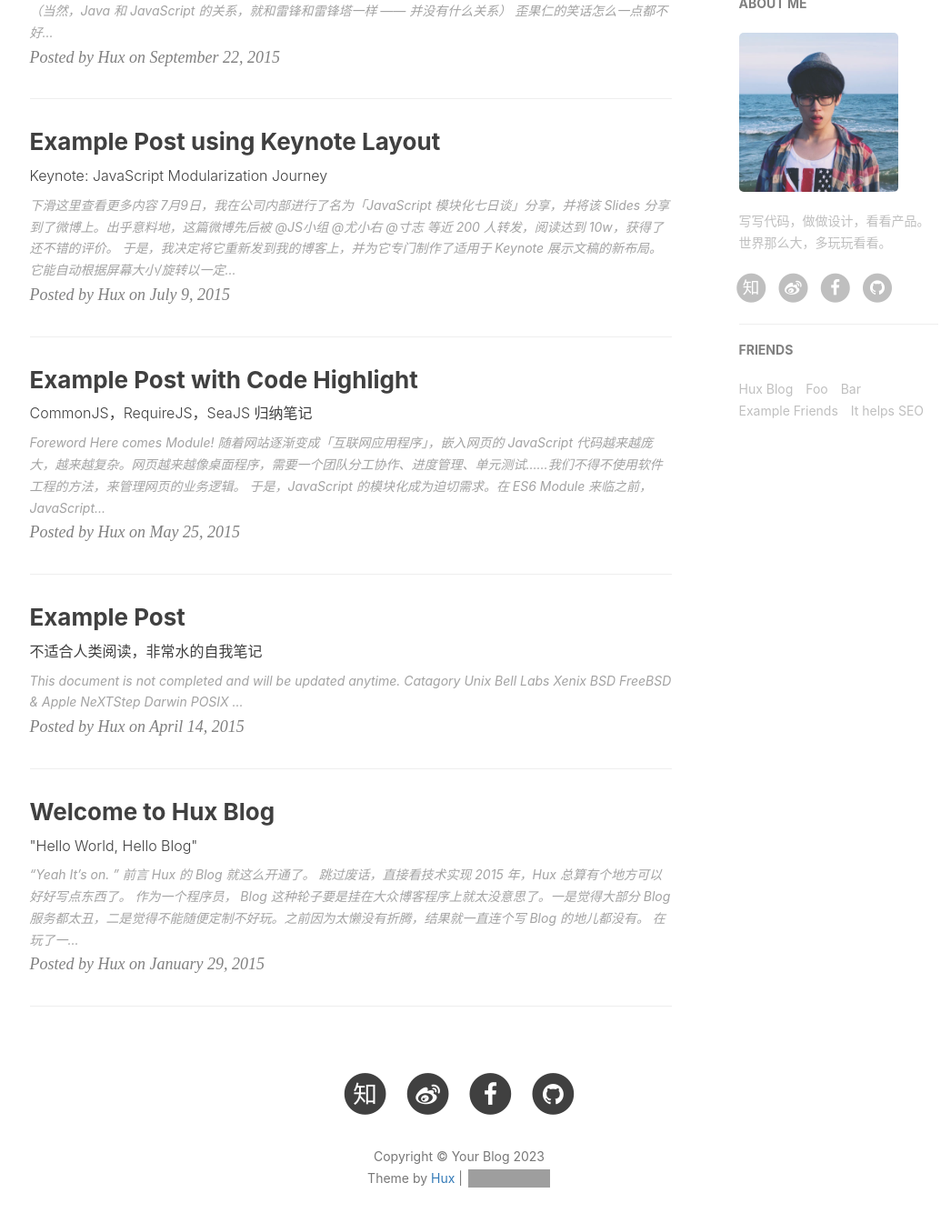
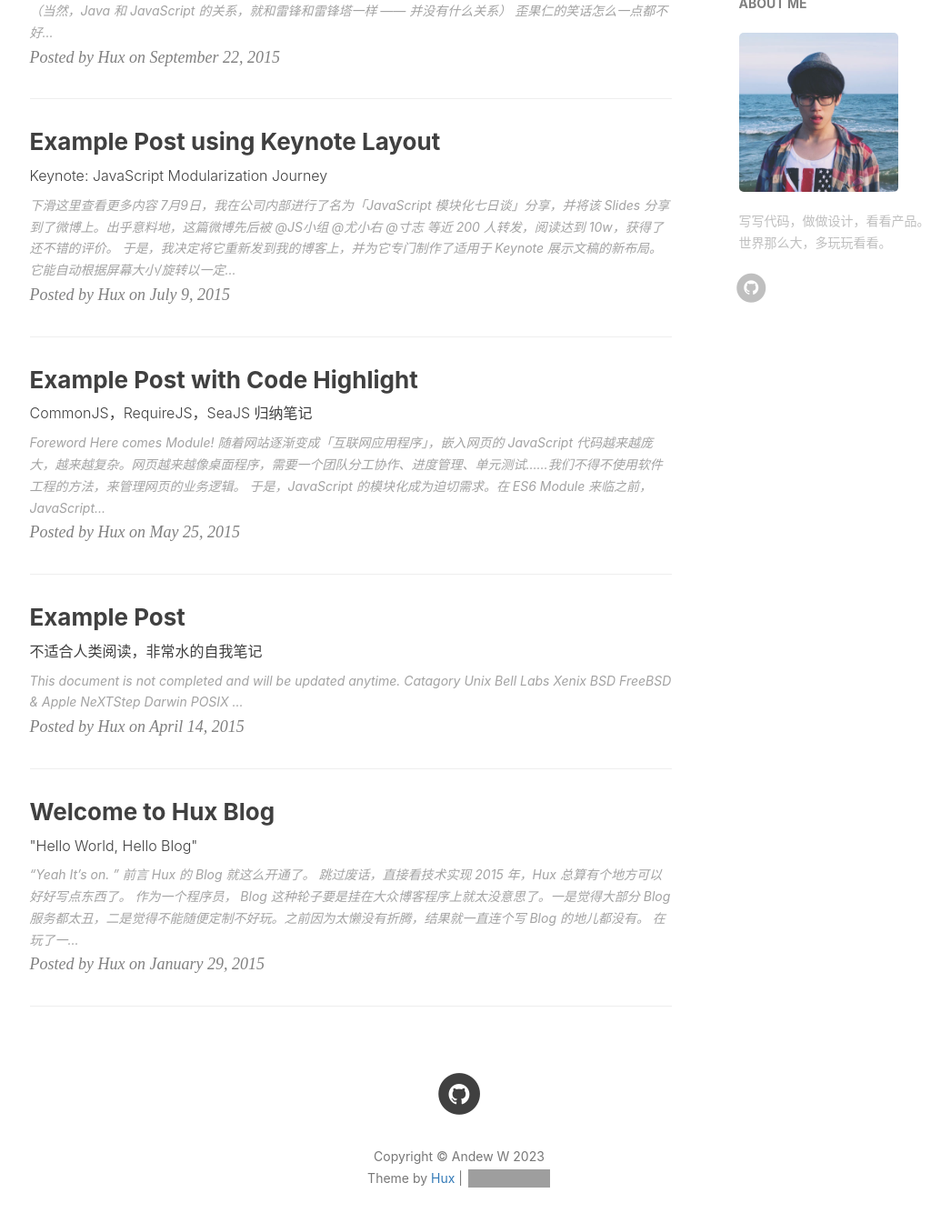
Before and after one commit to andrewW0210/andrewW0210.github.io, a Jekyll site: the page built from index.html, in a window 1280 px wide and 1400 px high, scrolled down 590 px. Shown: the top 1345 px of the window at 91% size, without its empty margins (135-1181 px from the left). Built offline with Jekyll 4.4.1, drawn with Linux system fonts in a browser that asks for light colours; nearby versions of some CDN libraries; the list of posts is cut into pages by our own code; comment, search, counter and statistics services are not loaded; some of the changed lines change nothing that is shown; some of the changed text lies outside the part shown; grey boxes are pictures that could not be loaded.

Commit message:
Try to config.

```diff
--- a/_config.yml
+++ b/_config.yml
@@ -1,9 +1,9 @@
 # Site settings
-title: Your Blog
-SEOTitle: 你的博客 | Your Blog
+title: Andew W
+# SEOTitle: 你的博客 | Your Blog
 header-img: img/home-bg.jpg
-email: huxpro@gmail.com
-description: ""
+email: wang_yinghao@qq.com
+description: "It is a Blog used for my study and life."
 keyword: ""
 url: "http://andreww0210.github.io"              # your host, for absolute URL
 baseurl: ""         # for example, '/blog' if your blog hosted on 'host/blog'
@@ -12,11 +12,11 @@ baseurl: ""         # for example, '/blog' if your blog hosted on 'host/blog'
 
 # SNS settings
 RSS: false
-weibo_username:     huxpro
-zhihu_username:     huxpro
-github_username:    huxpro
-#twitter_username:  huxpro
-facebook_username:  huxpro
+# weibo_username:     huxpro
+# zhihu_username:     huxpro
+github_username:    andrewW0210
+# twitter_username:  huxpro
+# facebook_username:  huxpro
 
 
 
@@ -50,7 +50,7 @@ kramdown:
 #disqus_username: _your_disqus_short_name_
 
 # Duoshuo settings
-duoshuo_username: huxblog
+duoshuo_username: andrew's blog
 # Share component is depend on Comment so we can NOT use share only.
 duoshuo_share: true                     # set to false if you want to use Comment without Sharing
 
@@ -80,21 +80,21 @@ featured-condition-size: 1              # A tag will be featured if the size of
 
 
 # Friends
-friends: [
-    {
-        title: "Hux Blog",
-        href: "e"
-    },{
-        title: "Foo",
-        href: "#"
-    },{
-        title: "Bar",
-        href: "#"
-    },{
-        title: "Example Friends",
-        href: "#"
-    },{
-        title: "It helps SEO",
-        href: "#"
-    }
-]
+# friends: [
+#     {
+#         title: "Hux Blog",
+#         href: "e"
+#     },{
+#         title: "Foo",
+#         href: "#"
+#     },{
+#         title: "Bar",
+#         href: "#"
+#     },{
+#         title: "Example Friends",
+#         href: "#"
+#     },{
+#         title: "It helps SEO",
+#         href: "#"
+#     }
+# ]
```
